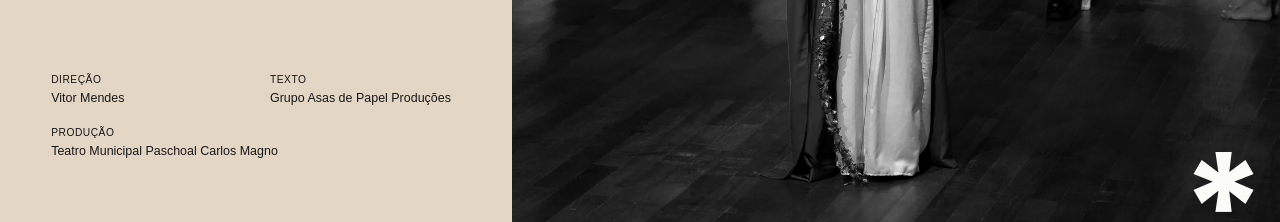
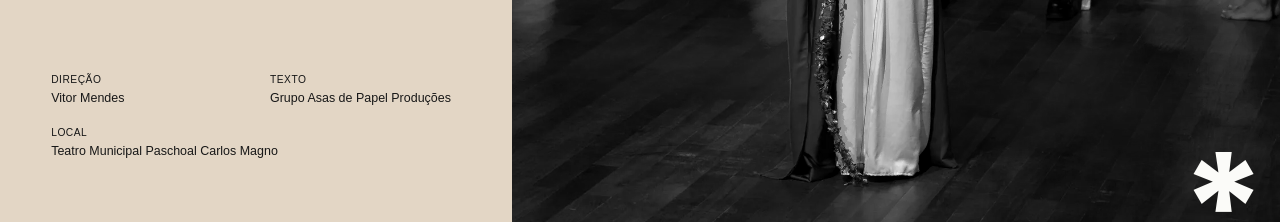
Before and after one commit to luis-ota/isabella-monteiro, a React (Vite) app: page / in a window 1280 px wide. Shown: the part 2740-2962 px from the top of the page. Built offline with nearby package versions, Linux system fonts and the light colour scheme; a web font is replaced by a local one.

Commit message:
fix: corrige creditos conforme briefing

```diff
--- a/src/App.jsx
+++ b/src/App.jsx
@@ -16,7 +16,7 @@ const works = [
     medium: 'Teatro',
     direction: 'Vitor Mendes',
     script: 'Grupo Asas de Papel Produções',
-    venue: 'Teatro Municipal Paschoal Carlos Magno',
+    location: 'Teatro Municipal Paschoal Carlos Magno',
     images: ['/images/divina-tragicomedia-1.webp', '/images/divina-tragicomedia-2.webp'],
     alt: 'Isabella Monteiro em cena em A Divina Tragicomédia de Dionísio',
     tone: 'rose',
@@ -27,7 +27,7 @@ const works = [
     medium: 'Teatro',
     direction: 'Fernando Rodembuch',
     script: 'Millôr Fernandes',
-    venue: 'Teatro Municipal Paschoal Carlos Magno',
+    location: 'Teatro Municipal Paschoal Carlos Magno',
     images: ['/images/historia-1.webp', '/images/historia-2.webp'],
     alt: 'Elenco de A História é uma História no palco',
     tone: 'blue',
@@ -38,7 +38,7 @@ const works = [
     medium: 'Teatro',
     direction: 'João Mauro Cruz',
     script: 'Criação do grupo',
-    venue: 'Teatro Barracão Encena',
+    location: 'Teatro Barracão Encena',
     images: ['/images/teicoscopia-1.webp', '/images/teicoscopia-2.webp'],
     alt: 'Isabella Monteiro em cena em Teicoscopia ou Vaudeville do Horror',
     tone: 'terracotta',
@@ -49,7 +49,7 @@ const works = [
     medium: 'Teatro',
     direction: 'Felipe Renã',
     script: 'Adaptação de Gianfrancesco Guarnieri',
-    venue: 'Teatro Barracão Encena',
+    location: 'Teatro Barracão Encena',
     images: ['/images/black-tie-1.webp', '/images/black-tie-2.webp'],
     alt: 'Elenco de Elas não Usam Black-Tie em cena',
     tone: 'sage',
@@ -60,7 +60,6 @@ const works = [
     medium: 'Audiovisual',
     direction: 'Gabriel Eneas',
     script: 'Gabriel Eneas, Artur Bitencourt e Rafael Avila',
-    venue: 'Curta-metragem',
     images: ['/images/delirio-1.webp', '/images/delirio-2.webp'],
     alt: 'Isabella Monteiro em cena no filme Delírio',
     tone: 'ink',
@@ -71,7 +70,6 @@ const works = [
     medium: 'Audiovisual',
     direction: 'Juscelino Zilio',
     script: 'Criação do grupo',
-    venue: 'Curta-metragem',
     images: ['/images/ecos-1.webp', '/images/ecos-2.webp'],
     alt: 'Isabella Monteiro em cena no filme Ecos',
     tone: 'pearl',
@@ -274,7 +272,7 @@ function WorkCard({ work, index }) {
         <dl>
           <div><dt>Direção</dt><dd>{work.direction}</dd></div>
           <div><dt>Texto</dt><dd>{work.script}</dd></div>
-          <div><dt>Produção</dt><dd>{work.venue}</dd></div>
+          {work.location && <div><dt>Local</dt><dd>{work.location}</dd></div>}
         </dl>
       </div>
       <div className="work-media">
```
